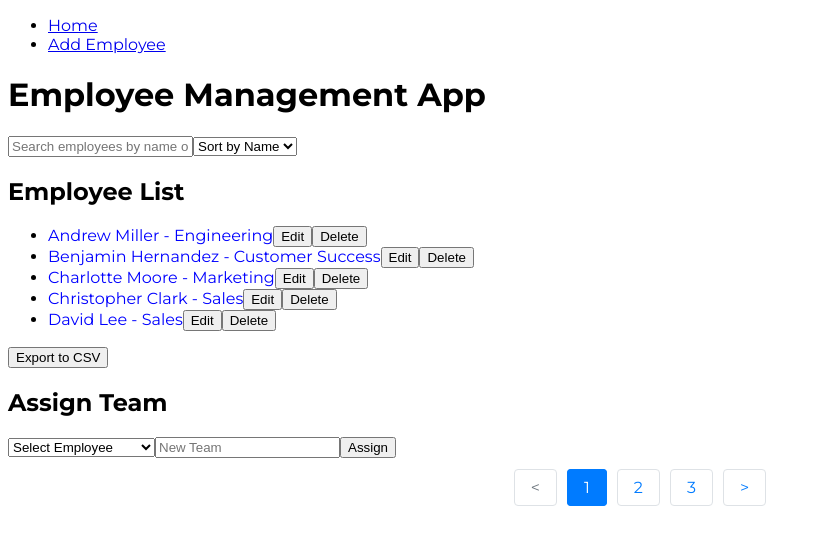
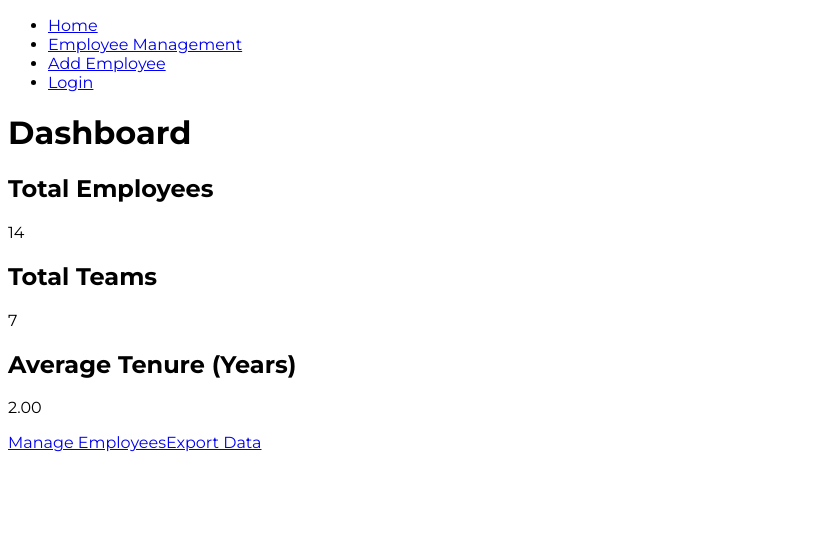
Before and after one commit to SinghAstra/UnderstandX, a React (Create React App) app in the folder client/: page / in a window 1280 px wide. Shown: the top 544 px of the page, without its empty margins (0-822 px from the left). Built offline with nearby package versions, Linux system fonts and the light colour scheme; a web font is replaced by a local one.

Commit message:
Added Dashboard

```diff
--- a/client/src/App.js
+++ b/client/src/App.js
@@ -6,9 +6,10 @@ import Navbar from "./components/Navbar";
 import { AuthProvider } from "./context/AuthContext";
 import employeeData from "./data/employeeData";
 import AddEmployeePage from "./pages/AddEmployeePage";
+import Dashboard from "./pages/Dashboard";
 import EditEmployeePage from "./pages/EditEmployeePage";
 import EmployeeDetails from "./pages/EmployeeDetails";
-import HomePage from "./pages/HomePage";
+import EmployeeManagement from "./pages/EmployeeManagement";
 import LoginPage from "./pages/LoginPage";
 
 function App() {
@@ -33,10 +34,14 @@ function App() {
       <div>
         <Navbar />
         <Routes>
+          <Route path="/" element={<Dashboard employees={employees} />} />
           <Route
-            path="/"
+            path="/manage"
             element={
-              <HomePage employees={employees} setEmployees={setEmployees} />
+              <EmployeeManagement
+                employees={employees}
+                setEmployees={setEmployees}
+              />
             }
           />
           <Route
--- a/client/src/components/Navbar.js
+++ b/client/src/components/Navbar.js
@@ -9,7 +9,13 @@ const Navbar = () => {
           <Link to="/">Home</Link>
         </li>
         <li>
+          <Link to="/manage">Employee Management</Link>
+        </li>
+        <li>
           <Link to="/add">Add Employee</Link>
+        </li>
+        <li>
+          <Link to="/login">Login</Link>
         </li>
       </ul>
     </nav>
--- /dev/null
+++ b/client/src/pages/Dashboard.js
@@ -0,0 +1,45 @@
+import React from "react";
+import { Link } from "react-router-dom";
+
+const Dashboard = ({ employees }) => {
+  const totalEmployees = employees.length;
+  const totalTeams = [...new Set(employees.map((emp) => emp.team))].length;
+  const averageTenure = (
+    employees.reduce(
+      (total, emp) =>
+        total +
+        (new Date().getFullYear() - new Date(emp.dateOfHire).getFullYear()),
+      0
+    ) / totalEmployees
+  ).toFixed(2);
+
+  return (
+    <div>
+      <h1>Dashboard</h1>
+      <div className="dashboard-cards">
+        <div className="card">
+          <h2>Total Employees</h2>
+          <p>{totalEmployees}</p>
+        </div>
+        <div className="card">
+          <h2>Total Teams</h2>
+          <p>{totalTeams}</p>
+        </div>
+        <div className="card">
+          <h2>Average Tenure (Years)</h2>
+          <p>{averageTenure}</p>
+        </div>
+      </div>
+      <div className="dashboard-actions">
+        <Link to="/manage" className="btn">
+          Manage Employees
+        </Link>
+        <Link to="/export" className="btn">
+          Export Data
+        </Link>
+      </div>
+    </div>
+  );
+};
+
+export default Dashboard;
--- a/client/src/pages/HomePage.js
+++ b/client/src/pages/EmployeeManagement.js
@@ -5,7 +5,7 @@ import AssignTeam from "../components/AssignTeam";
 import EmployeeList from "../components/EmployeeList";
 import { generateCSV } from "../utils/csvUtils";
 
-const HomePage = ({ employees, setEmployees }) => {
+const EmployeeManagement = ({ employees, setEmployees }) => {
   const [searchTerm, setSearchTerm] = useState("");
   const [sortType, setSortType] = useState("name");
   const [currentPage, setCurrentPage] = useState(0);
@@ -109,4 +109,4 @@ const HomePage = ({ employees, setEmployees }) => {
   );
 };
 
-export default HomePage;
+export default EmployeeManagement;
```
